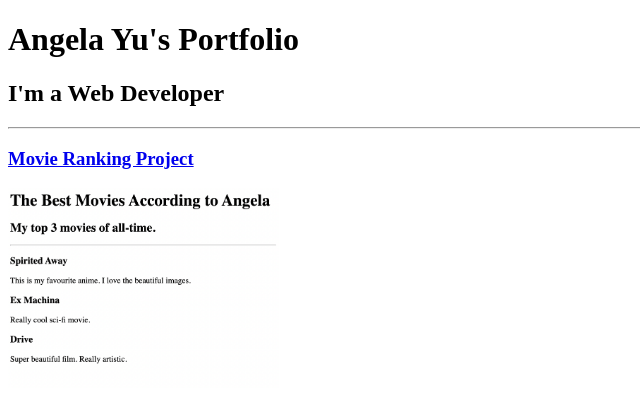
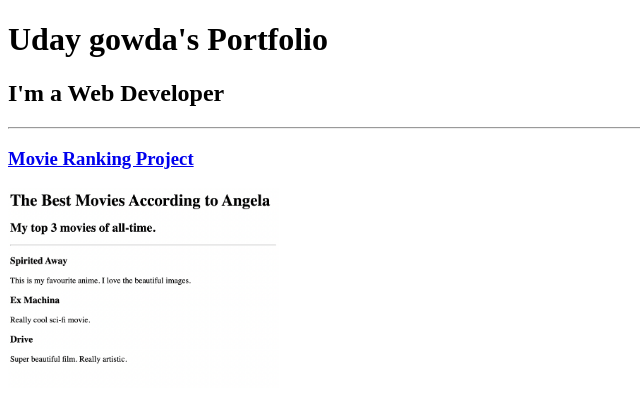
Before and after one commit to udaygowda123/html-portfolio, a plain HTML site: page index.html in a window 1280 px wide. Shown: the top 408 px of the page, without its empty margins (0-640 px from the left). Drawn offline with Linux system fonts and the light colour scheme.

Commit message:
Update index.html

```diff
--- a/index.html
+++ b/index.html
@@ -7,7 +7,7 @@
 </head>
 
 <body>
-  <h1>Angela Yu's Portfolio</h1>
+  <h1>Uday gowda's Portfolio</h1>
   <h2>I'm a Web Developer</h2>
   <hr />
   <h3><a href="./public/movie-ranking.html">Movie Ranking Project</a></h3>
```
